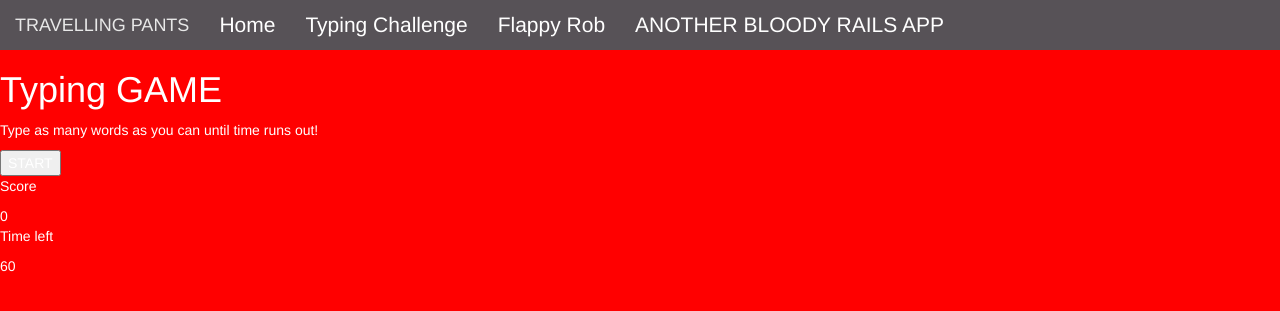
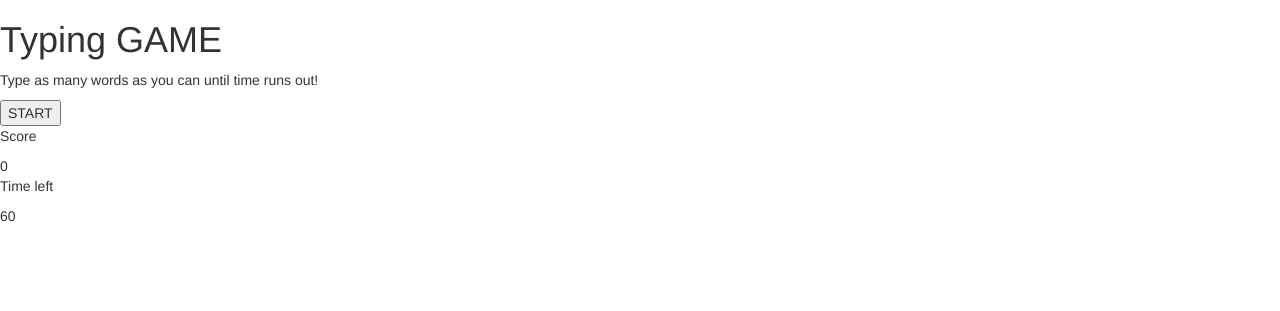
Before and after one commit to robbiealixsantos/the-traveling-repo, a Rails app: page /typing in a window 1280 px wide. Shown: the top 311 px of the page. Run offline with Rails 7, Linux system fonts and the light colour scheme; some libraries are stand-ins or nearby versions.

Commit message:
Clean up frank features and restore original welcome page

```diff
--- a/app/assets/javascripts/flappy.js
+++ b/app/assets/javascripts/flappy.js
@@ -1,9 +1,5 @@
-// function flappy(){
+function flappy(){
     // Create our 'main' state that will contain the game
-
-
-
-
 	var mainState = {
 	    preload: function() {
 	        game.load.image('rob', 'images/flappy/rob.png');
@@ -104,11 +100,11 @@
 	};
 
 	// Initialize Phaser, and create a 400px by 490px game
-	var game = new Phaser.Game(window.innerWidth, 490, Phaser.auto, "flappy");
+  var game = new Phaser.Game(window.innerWidth, 490, Phaser.auto, "flappy");
 
 	// Add the 'mainState' and call it 'main'
 	game.state.add('main', mainState);
 
 	// Start the state to actually start the game
 	game.state.start('main');
-// }
+};
--- /dev/null
+++ b/app/assets/javascripts/frank.js
@@ -0,0 +1,16 @@
+var introFace = function() {
+    $('.intro').addClass('animated bounceInLeft');
+   setTimeout(function(){
+     $('.intro').removeClass('animated bounceInLeft');
+    $('.intro').addClass('animated rotateIn');
+    setTimeout(function(){
+      $('.intro').removeClass('animated rotateIn');
+      $('.intro').addClass('animated flipOutY');
+    },1000)
+
+   }, 1000);
+
+}
+
+introFace();
+flappy();
--- a/app/assets/javascripts/main.js
+++ b/app/assets/javascripts/main.js
@@ -3,22 +3,11 @@ $( document ).on('turbolinks:load', function(){
     if($('body').is('.typing')){
       typingGame();
     }
+  });
 
+  $(function(){
+    if($('div').is('#flappy')){
+      frankPage();
+    }
   });
-  introFace();
 });
-
-
-var introFace = function() {
-	  $('.intro').addClass('animated bounceInLeft');
-	 setTimeout(function(){
-	 	 $('.intro').removeClass('animated bounceInLeft');
-	 	$('.intro').addClass('animated rotateIn');
-	 	setTimeout(function(){
-	 	  $('.intro').removeClass('animated rotateIn');
-	 	  $('.intro').addClass('animated flipOutY');
-	 	},1000)
-
-	 }, 1000);
-
-}
--- a/app/assets/stylesheets/flappy.css
+++ b/app/assets/stylesheets/flappy.css
@@ -1,7 +1,8 @@
-body{
+#flappy-body {
 	background-color: #71c5cf;
 }
-#flappy{
+
+#flappy {
 	background-color: #71c5cf;
   margin:auto;
 }
--- a/app/assets/stylesheets/welcome.css
+++ b/app/assets/stylesheets/welcome.css
@@ -1,4 +1,4 @@
-body {
+#frank-body {
 	background-color: red;
 	color: white;
 }
--- a/app/controllers/flappy_controller.rb
+++ /dev/null
@@ -1,4 +0,0 @@
-class FlappyController < ApplicationController
-  def index
-  end
-end
--- /dev/null
+++ b/app/controllers/frank_controller.rb
@@ -0,0 +1,4 @@
+class FrankController < ApplicationController
+  def index
+  end
+end
--- a/app/views/flappy/index.html.erb
+++ /dev/null
@@ -1,3 +0,0 @@
-
-
-        <div id="flappy"></div>
--- a/app/views/layouts/_nav.html.erb
+++ b/app/views/layouts/_nav.html.erb
@@ -1,18 +1,12 @@
 <div id="custom-bootstrap-menu" class="navbar navbar-default " role="navigation">
     <div class="container-fluid">
-        <div class="navbar-header"><a class="navbar-brand" href="#">TRAVELLING PANTS</a>
+        <div class="navbar-header"><a class="navbar-brand" href="/">TRAVELLING PANTS</a>
             <button type="button" class="navbar-toggle" data-toggle="collapse" data-target=".navbar-menubuilder"><span class="sr-only">Toggle navigation</span><span class="icon-bar"></span><span class="icon-bar"></span><span class="icon-bar"></span>
             </button>
         </div>
         <div class="collapse navbar-collapse navbar-menubuilder">
             <ul class="nav navbar-nav navbar-left">
-                <li><a href="/">Home</a>
-                </li>
-                <li><a href="/typing">Typing Challenge</a>
-                </li>
-                <li><a href="/flappy">Flappy Rob</a>
-                </li>
-                <li><a href="/contact">ANOTHER BLOODY RAILS APP</a>
+                <li><a href="/frank">Home</a>
                 </li>
             </ul>
         </div>
--- a/app/views/layouts/application.html.erb
+++ b/app/views/layouts/application.html.erb
@@ -11,7 +11,6 @@
   </head>
 
   <body>
-  <%= render 'layouts/nav' %>
     <%= yield %>
   </body>
 </html>
--- a/app/views/typing/index.html.erb
+++ b/app/views/typing/index.html.erb
@@ -1,4 +1,5 @@
 <body class="typing">
+  <container>
     <h1>Typing GAME</h1>
     <p>Type as many words as you can until time runs out!</p>
     <button>START</button>
@@ -16,4 +17,5 @@
       <p class="words"></p>
     </div>
   </div>
+</container>
 </body>
--- a/config/routes.rb
+++ b/config/routes.rb
@@ -1,5 +1,6 @@
 Rails.application.routes.draw do
   get '/typing' => 'typing#index'
-  get '/flappy' => 'flappy#index'
+  get '/frank' => 'frank#index'
+
   root 'welcome#index'
 end
```
Also changed, not shown: app/views/frank/index.html.erb (added, +14 -0 lines), app/views/welcome/index.html.erb (+1 -9 lines).
